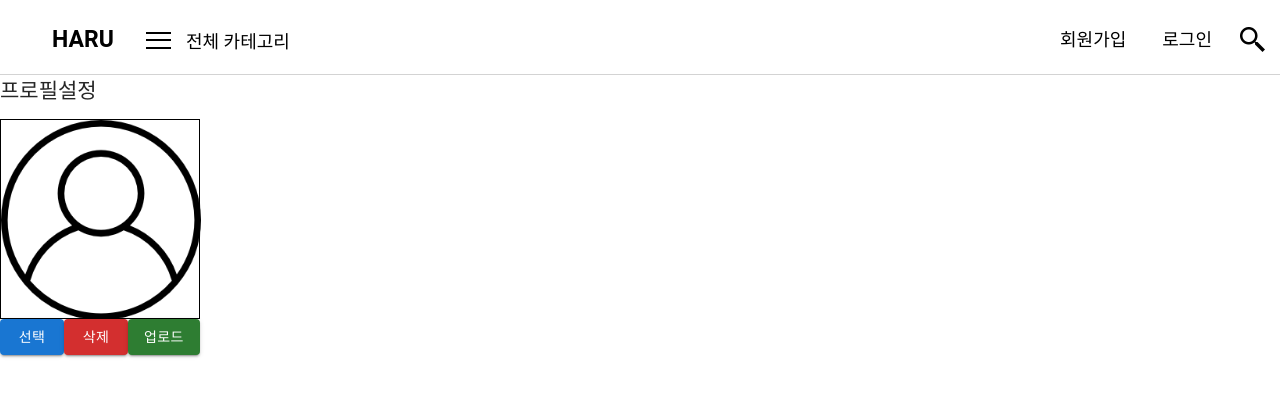
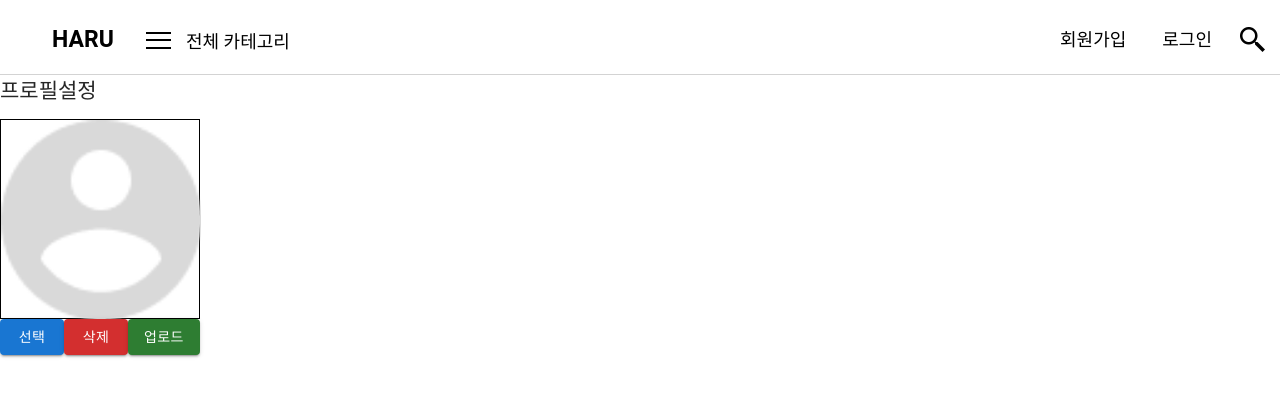
Before and after one commit to gyehwan24/Jaks1m_front, a React (Create React App) app: page /profile in a window 1280 px wide. Shown: the top 396 px of the page. Built offline with nearby package versions, Linux system fonts and the light colour scheme.

Commit message:
Fix: 로그인 response headers

```diff
--- a/src/components/ImgUploader.js
+++ b/src/components/ImgUploader.js
@@ -3,10 +3,10 @@ import { useEffect } from "react-dom";
 import { imageUpload } from "../_actions/userAction";
 import { useDispatch } from "react-redux";
 import Button from "@mui/material/Button";
-
+import profileImg_default from "../img/profile_icon.png";
 function ImageUploader() {
   const profileImg = localStorage.getItem("USER_PROFILE");
-  let previewImg = "img/profile_icon.png"; //프리뷰 이미지 기본값.
+  let previewImg = profileImg_default;
   if (profileImg) previewImg = profileImg; //사용자가 프로필을 설정했었다면 그 이미지로 설정.
   const [image, setImage] = useState({
     image_file: "",
--- a/src/components/Profile.js
+++ b/src/components/Profile.js
@@ -1,12 +1,13 @@
 import { Link } from "react-router-dom";
 import ImgUploader from "./ImgUploader";
 import profile_default from "../img/profile_icon.png";
-function Profile(prop) {
+function Profile() {
   const profileImg = localStorage.getItem("USER_PROFILE");
+
   return (
     <div>
       <Link to="/profile">
-        {profileImg !== null ? (
+        {profileImg !== "" ? (
           <img
             src={profileImg}
             style={{
--- a/src/routes/Login.js
+++ b/src/routes/Login.js
@@ -39,9 +39,10 @@ function Login() {
         localStorage.setItem(ACCESS_TOKEN, response.payload.accessToken);
         localStorage.setItem(USER_NAME, response.payload.responseUser.name);
         localStorage.setItem(USER_PROFILE, response.payload.responseUser.img);
-        let refreshToken = response.headers.get("set-cookie").slice(14);
-        console.log(refreshToken);
-        setCookie("refreshToken", refreshToken);
+        console.log(response.headers);
+        // let refreshToken = response.headers.get("set-cookie").slice(14);
+        // console.log(refreshToken);
+        // setCookie("refreshToken", refreshToken);
 
         //API 요청마다 헤더에 accessToken 담아 보내도록 세팅
         // axios.defaults.headers.common[
```
